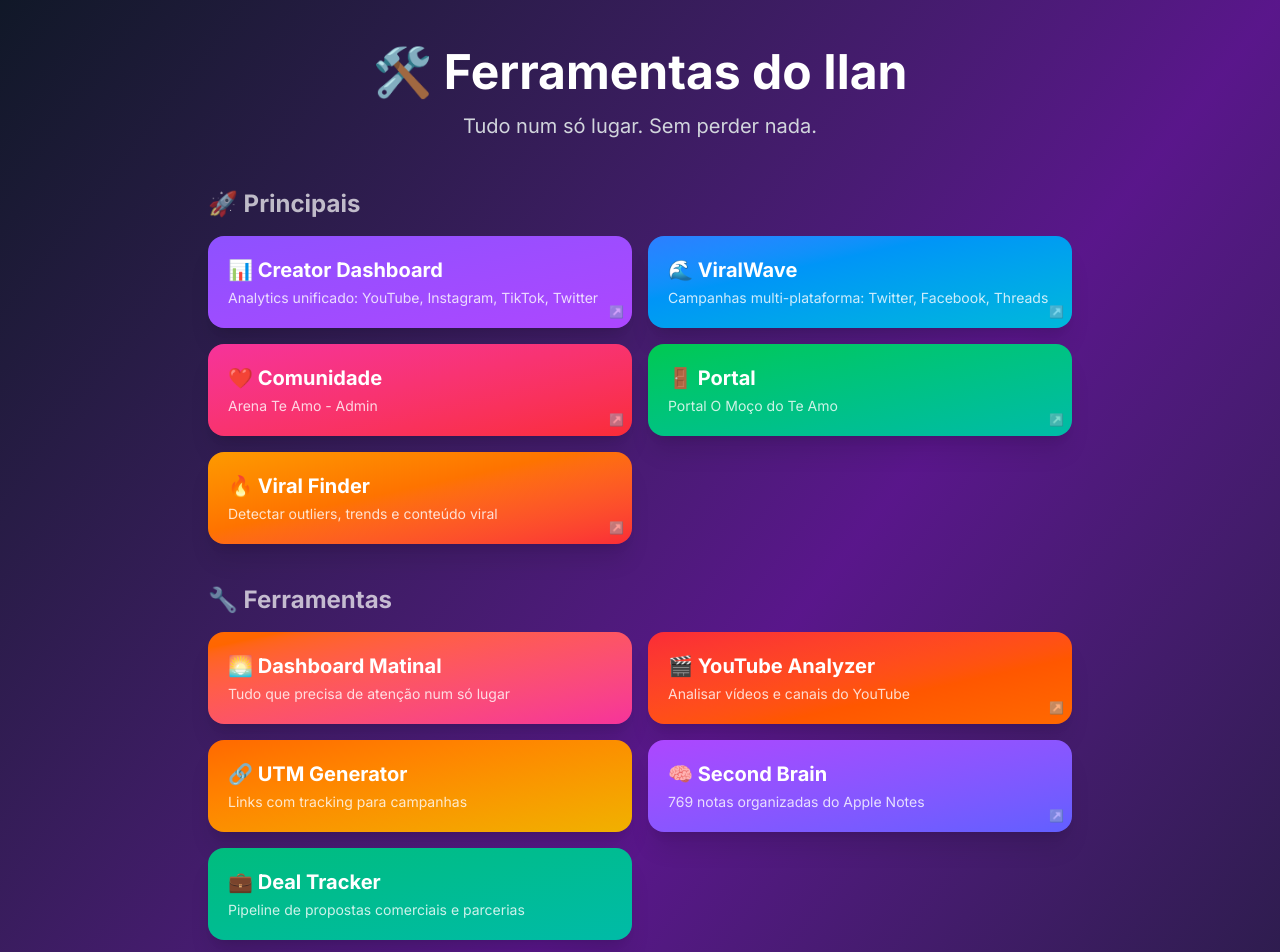
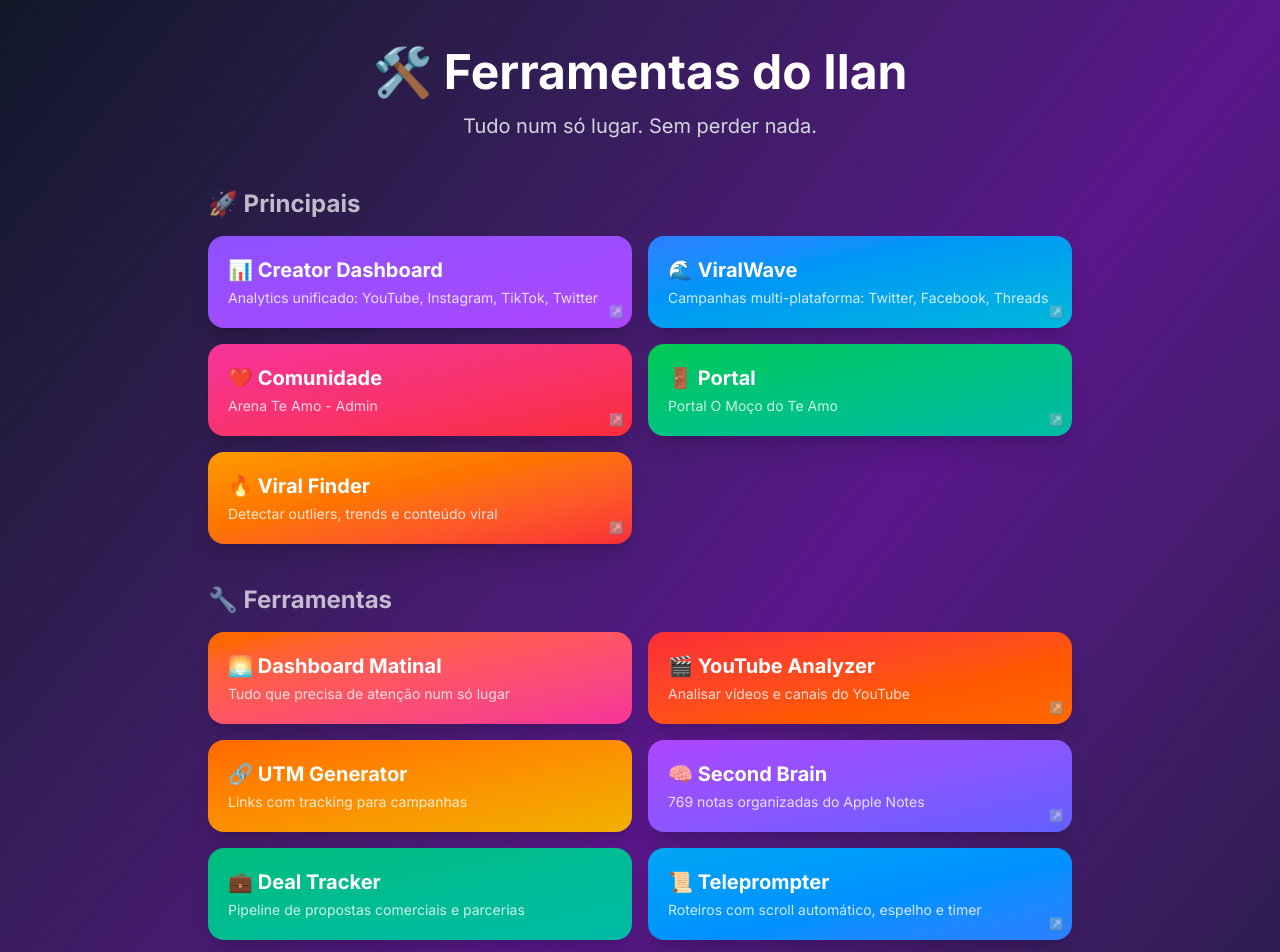
Before and after one commit to ilankriger-gmail/ilan-tools, a Next.js app: page / in a window 1280 px wide. Shown: the top 952 px of the page. Built offline with nearby package versions, Linux system fonts and the light colour scheme.

Commit message:
feat: add Teleprompter to tools list

```diff
--- a/app/page.tsx
+++ b/app/page.tsx
@@ -80,6 +80,14 @@
     description: 'Pipeline de propostas comerciais e parcerias',
     href: '/deals',
     color: 'from-emerald-500 to-teal-500',
+    category: 'ferramenta',
+  },
+  {
+    name: '📜 Teleprompter',
+    description: 'Roteiros com scroll automático, espelho e timer',
+    href: 'https://2026-02-01-teleprompter.vercel.app',
+    external: true,
+    color: 'from-sky-500 to-blue-500',
     category: 'ferramenta',
   },
   // --- Consoles de Developer ---
--- a/public/deals-data.json
+++ b/public/deals-data.json
@@ -237,11 +237,11 @@
     "platform": "Conteúdo",
     "deliverables": "Criação de conteúdo para campanha CCXP. Contrato de influenciador com interveniente anuente.",
     "deadline": "",
-    "notes": "Contrato enviado em 15/dez/2025 via DOJO. Ilan aprovou mesmo dia, mas Igor (Play9) pediu análise jurídica antes. Ilan cobrou Hagatha (Play9 jurídico) em 28/01 perguntando se análise foi feita. Sem resposta ainda. ⚠️ Contrato pendente assinatura/análise. Liberação de faturamento enviada por DOJO em 17/dez.",
+    "notes": "Contrato enviado em 15/dez/2025 via DOJO. Ilan aprovou mesmo dia, mas Igor (Play9) pediu análise jurídica antes. Ilan cobrou Hagatha (Play9 jurídico) em 28/01 perguntando se análise foi feita. Ilan rascunhou resposta cobrando em 28/01 e 30/01. Sem resposta de Hagatha (jurídico Play9) ainda. ⚠️ Contrato pendente assinatura/análise. Liberação de faturamento enviada por DOJO em 17/dez.",
     "created_at": "2025-12-15T15:34:00Z",
     "updated_at": "2026-01-16T11:00:00Z",
     "createdAt": "2025-12-15T15:34:00Z",
-    "updatedAt": "2026-01-30T12:00:00Z"
+    "updatedAt": "2026-01-31T12:00:00Z"
   },
   {
     "id": "tecfix-academy-2026-01",
@@ -269,11 +269,11 @@
     "stage": "evaluating",
     "platform": "Instagram, TikTok",
     "deliverables": "A definir — marca interessada em trabalhar com o Ilan pela primeira vez",
-    "notes": "Similar ao Baú da Felicidade do Silvio Santos. Pessoa paga mensalidade por 20 meses, concorre a R$1M. Possível ida ao Domingão do Huck. REUNIÃO MARCADA 30/01 às 10h com cliente. Recebido 28/01.",
+    "notes": "Similar ao Baú da Felicidade do Silvio Santos. Pessoa paga mensalidade por 20 meses, concorre a R$1M. Possível ida ao Domingão do Huck. REUNIÃO MARCADA 30/01 às 10h com cliente. Recebido 28/01. REUNIÃO 30/01 CANCELADA por Lucas Delmanto (Play9). Reagendar.",
     "startDate": "",
     "endDate": "",
     "createdAt": "2026-01-28T10:37:00Z",
-    "updatedAt": "2026-01-29T21:35:00Z"
+    "updatedAt": "2026-01-31T12:00:00Z"
   },
   {
     "id": "pilecco-nobre-play9-2026",
```
